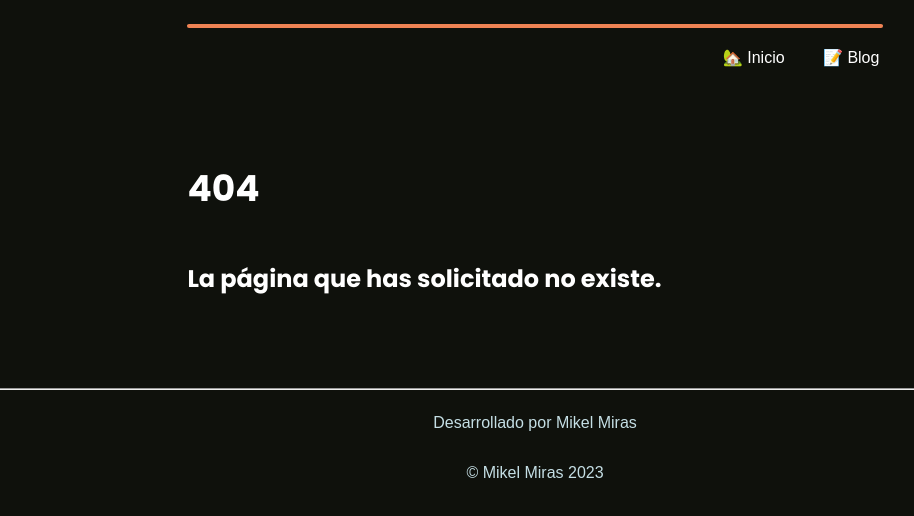
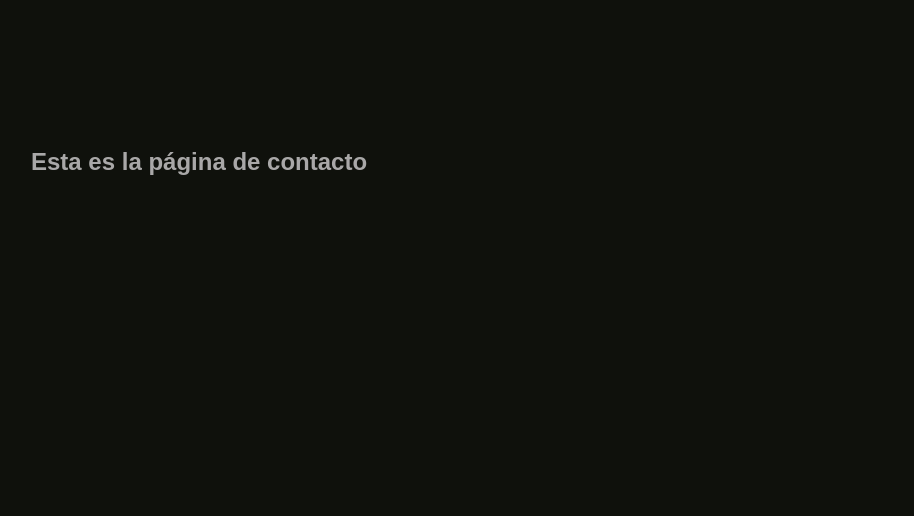
Before and after one commit to mikelmiras/mikelmiras-portfolio, a Next.js app: page /contacto in a window 1280 px wide. Before the commit this address had no page. Shown: the top 516 px of the page, without its empty margins (105-1019 px from the left). Built offline with nearby package versions, Linux system fonts and the light colour scheme.

Commit message:
Contacto prueba

```diff
--- /dev/null
+++ b/pages/contacto.jsx
@@ -0,0 +1,9 @@
+export default function Contacto() {
+    return(
+        <>
+        <section className="main-info-holder">
+            <h1>Esta es la página de contacto</h1>
+        </section>
+        </>
+    )
+}
```
